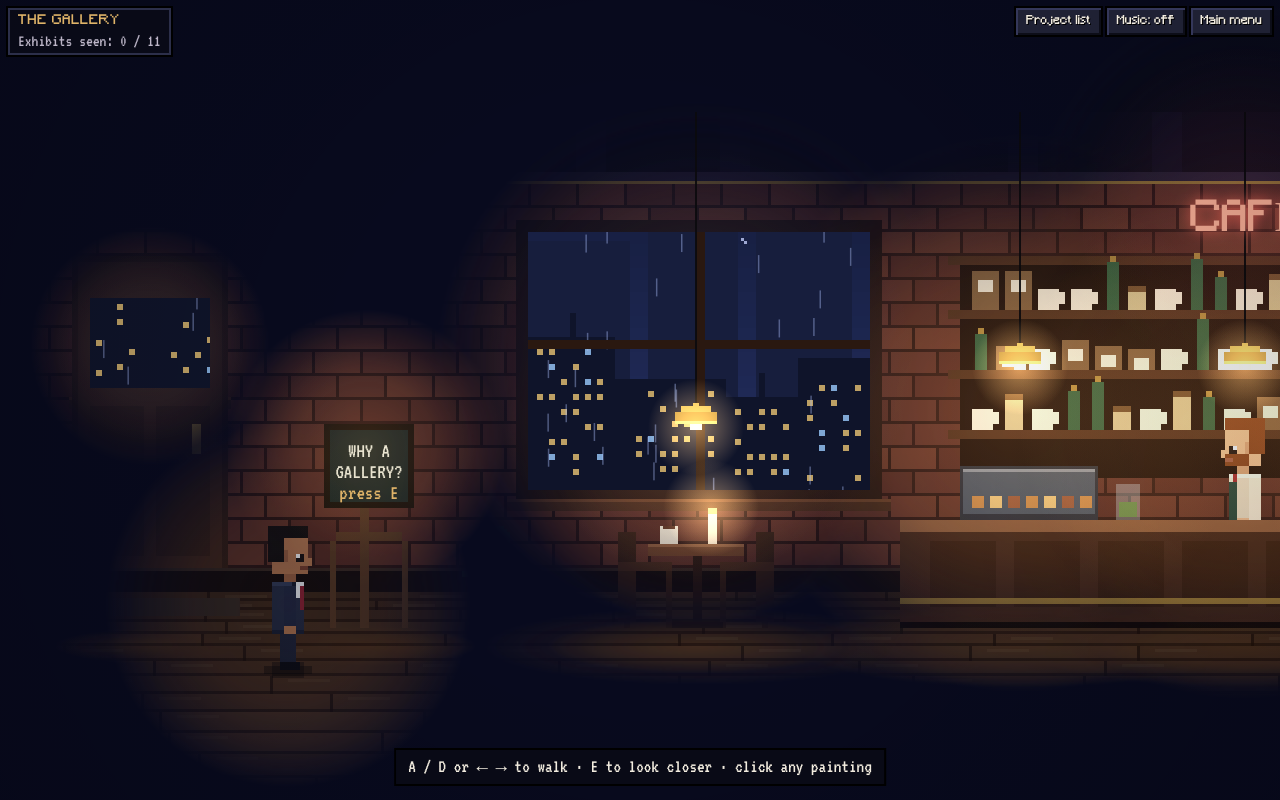
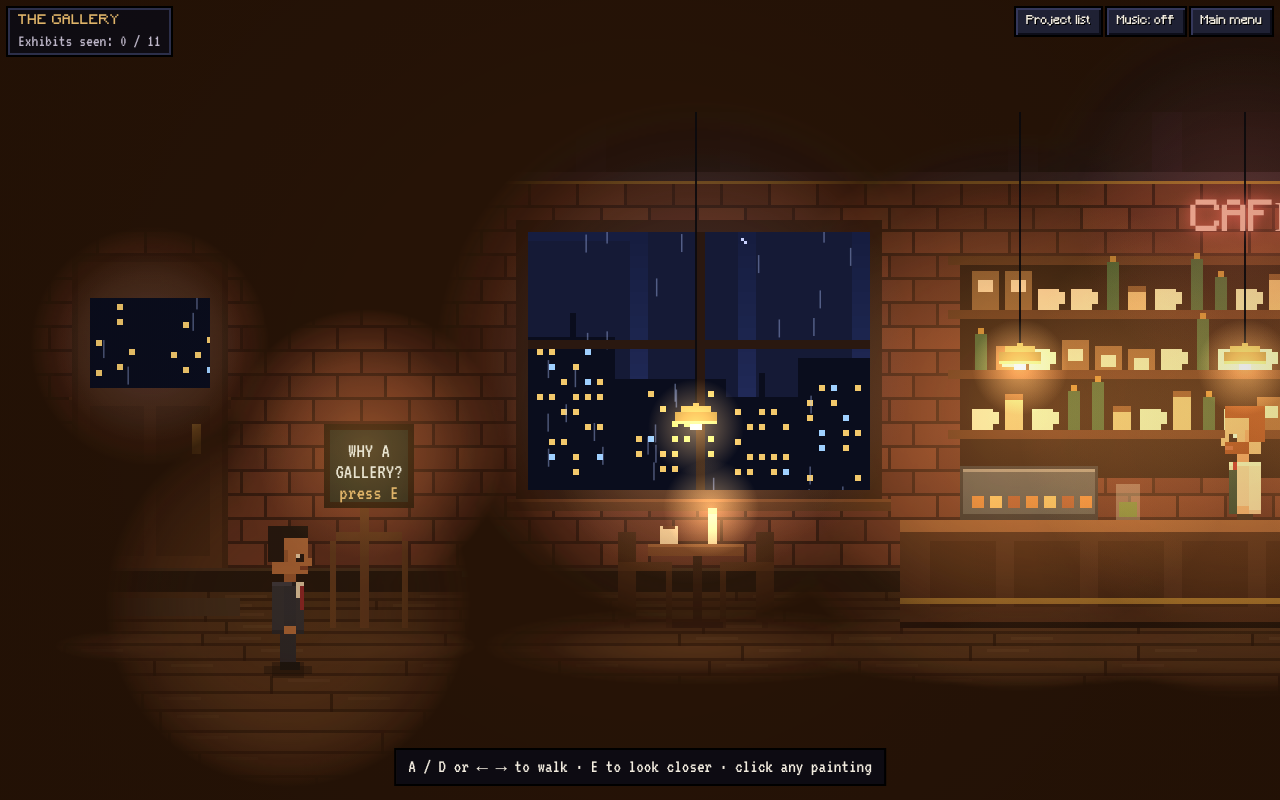
Before and after one commit to AZALAH/AZALAH.github.io, a plain HTML site: page gallery.html in a window 1280 px wide. Drawn offline with Linux system fonts and the light colour scheme; animation ran at ten frames a second.

Commit message:
Warm amber lighting pass for the gallery

```diff
--- a/gallery.html
+++ b/gallery.html
@@ -320,7 +320,7 @@ function drawWindowGlass(c,w,i){
   c.imageSmoothingEnabled=false;c.drawImage(city,w.x-off,w.y+w.h-130);c.drawImage(city,w.x-off+900,w.y+w.h-130);
   cityLights.forEach(([x,y,b])=>{let sx=w.x-off+x;if(sx<w.x-2)sx+=900;if(sx>w.x+w.w)return;const sy=w.y+w.h-130+y;if(sy<w.y)return;c.fillStyle=b?'#9fd0ff':'#f2c86b';c.fillRect(sx,sy,2,2)});
   if(i===1){disc(c,w.x+w.w-24,w.y+18,6,6,'#ece6c8');R(c,w.x+w.w-27,w.y+15,3,3,'#d6cfae')}
-  c.fillStyle='rgba(30,40,80,.25)';c.fillRect(w.x,w.y,w.w,w.h);
+
   if(!reduce){c.fillStyle='rgba(175,195,255,.4)';const n=Math.round(w.w*w.h/300);
     for(let k=0;k<n;k++){const x=w.x+hash(k,i+20)*w.w,y=w.y+((hash(i+40,k)*w.h+time*(100+hash(k,7)*50))%(w.h+10))-10;c.fillRect(x-(y-w.y)*.06,y,.5,6)}}
   c.restore();
@@ -412,7 +412,7 @@ function buildProps(){
   [[1396,1],[1560,-1]].forEach(([x,f])=>BACK.push(c=>{
     R(c,x-18,146,36,18,'#5a2a1e');R(c,x-16,148,32,8,'#6e3626');R(c,f>0?x-20:x+12,128,8,38,'#4a2219');R(c,f>0?x-20:x+12,128,8,2,'#6e3626');
     R(c,x-18,164,3,8,'#1a0c08');R(c,x+15,164,3,8,'#1a0c08')}));
-  BACK.push(c=>{R(c,1462,156,32,4,'#4a2c1b');R(c,1464,160,3,12,'#2e1c12');R(c,1489,160,3,12,'#2e1c12');R(c,1466,150,9,6,'#7a2e2e');R(c,1467,148,8,2,'#2e4a6a');R(c,1482,150,5,6,'#e9e1cf');R(c,1476,138,1,12,'#a8843a');R(c,1472,134,9,4,'#2e6a4a')});
+  BACK.push(c=>{R(c,1462,156,32,4,'#4a2c1b');R(c,1464,160,3,12,'#2e1c12');R(c,1489,160,3,12,'#2e1c12');R(c,1466,150,9,6,'#7a2e2e');R(c,1467,148,8,2,'#2e4a6a');R(c,1482,150,5,6,'#e9e1cf');R(c,1468,146,6,4,'#5a3a5a')});
   [1372,1586].forEach(x=>BACK.push(c=>{R(c,x-1,104,2,66,'#a8843a');R(c,x-6,169,12,3,'#1a120a')}));
   [1910,2390].forEach(x=>BACK.push(c=>{R(c,x-36,150,72,6,'#3a2a1e');R(c,x-36,150,72,1,'#5a4a3a');R(c,x-32,156,4,16,'#1e1610');R(c,x+28,156,4,16,'#1e1610')}));
   BACK.push(c=>{R(c,2616,140,28,32,'#2a2636');R(c,2616,140,28,2,'#4a4660');c.fillStyle='#d8d2c4';c.beginPath();c.moveTo(2618,140);c.quadraticCurveTo(2630,112,2642,140);c.fill();R(c,2618,138,24,4,'#c9c2b2')});
@@ -453,7 +453,7 @@ const LIGHTS=[
  {x:899,y:20,r:90,i:.5,c:0},{x:1057,y:20,r:90,i:.5,c:0},
  {x:1372,y:98,r:92,i:.9,c:0},{x:1850,y:20,r:110,i:.55,c:0},{x:2090,y:20,r:110,i:.55,c:0},{x:2330,y:20,r:110,i:.55,c:0},{x:2570,y:20,r:110,i:.55,c:0},{x:2210,y:180,r:500,i:.25,c:0},{x:1586,y:98,r:92,i:.9,c:0},{x:1476,y:136,r:40,i:.7,c:0}
 ];
-const GLOW=['255,170,90','90,130,255','255,90,120'];
+const GLOW=['255,165,80','120,150,255','255,110,110'];
 function artLights(){return ART.map(e=>{const r=artRect(e);return{x:e.cx,y:e.cy,r:Math.max(r.w,r.h)*.72+14,i:.97,c:0}})}
 
 function interactables(){
@@ -504,7 +504,7 @@ function draw(){
   ctx.imageSmoothingEnabled=false;
   BACK.forEach((d,i)=>{if(i)d(ctx)});
   const mdir=Math.abs(player.x-MASON_X)<60?'down':player.x<MASON_X?'left':'right';
-  drawSprite(ctx,MASON_X,150,mdir,0,false,PAL.mason);
+  drawSprite(ctx,MASON_X,146,mdir,0,false,PAL.mason);
   BACK[0](ctx);
   const near=nearest();
   const pdir=!player.moving&&near?'up':player.dir;
@@ -512,7 +512,7 @@ function draw(){
   FRONT.forEach(d=>d(ctx));
 
   const k=.5*S,ox=cam.x,oy=cam.y;
-  lx.globalCompositeOperation='source-over';lx.fillStyle='rgba(10,12,32,.46)';lx.fillRect(0,0,lm.width,lm.height);
+  lx.globalCompositeOperation='source-over';lx.fillStyle='rgba(26,12,6,.30)';lx.fillRect(0,0,lm.width,lm.height);
   lx.globalCompositeOperation='destination-out';
   const all=LIGHTS.concat(artLights(),[{x:player.x,y:FEET-22,r:60,i:.6},{x:MASON_X,y:120,r:60,i:.8}]);
   all.forEach((l,n)=>{const f=reduce?1:1+Math.sin(time*2.3+n)*.025;const sx=(l.x-ox)*k,sy=(l.y-oy)*k,sr=l.r*k*f;
@@ -520,9 +520,10 @@ function draw(){
     const g=lx.createRadialGradient(sx,sy,0,sx,sy,sr);g.addColorStop(0,`rgba(0,0,0,${l.i})`);g.addColorStop(.5,`rgba(0,0,0,${l.i*.7})`);g.addColorStop(1,'rgba(0,0,0,0)');lx.fillStyle=g;lx.fillRect(sx-sr,sy-sr,sr*2,sr*2);
     if(l.y<140){const fy=(178-oy)*k,fr=l.r*k*.8;lx.save();lx.translate(sx,fy);lx.scale(1,.18);const g2=lx.createRadialGradient(0,0,0,0,0,fr);g2.addColorStop(0,`rgba(0,0,0,${l.i*.55})`);g2.addColorStop(1,'rgba(0,0,0,0)');lx.fillStyle=g2;lx.fillRect(-fr,-fr,fr*2,fr*2);lx.restore()}});
   ctx.setTransform(1,0,0,1,0,0);ctx.imageSmoothingEnabled=true;ctx.drawImage(lm,0,0,W,H);
+  ctx.globalCompositeOperation='multiply';ctx.fillStyle='#ffdcae';ctx.fillRect(0,0,W,H);ctx.globalCompositeOperation='screen';ctx.fillStyle='rgba(255,150,60,.07)';ctx.fillRect(0,0,W,H);ctx.globalCompositeOperation='source-over';
   ctx.globalCompositeOperation='lighter';
   LIGHTS.forEach(l=>{const sx=(l.x-ox)*S,sy=(l.y-oy)*S,sr=l.r*S*.8;if(sx<-sr||sx>W+sr)return;
-    const g=ctx.createRadialGradient(sx,sy,0,sx,sy,sr);g.addColorStop(0,`rgba(${GLOW[l.c]},${.18*l.i})`);g.addColorStop(1,`rgba(${GLOW[l.c]},0)`);ctx.fillStyle=g;ctx.fillRect(sx-sr,sy-sr,sr*2,sr*2)});
+    const g=ctx.createRadialGradient(sx,sy,0,sx,sy,sr);g.addColorStop(0,`rgba(${GLOW[l.c]},${.30*l.i})`);g.addColorStop(1,`rgba(${GLOW[l.c]},0)`);ctx.fillStyle=g;ctx.fillRect(sx-sr,sy-sr,sr*2,sr*2)});
   ctx.setTransform(S,0,0,S,-cam.x*S,-cam.y*S);
   ART.forEach(e=>{const r=artRect(e);if(r.x+r.w<cam.x-40||r.x>cam.x+VW+40)return;const top=r.y-7;
     const g=ctx.createLinearGradient(0,top,0,r.y+r.h+10);g.addColorStop(0,'rgba(255,225,160,.20)');g.addColorStop(1,'rgba(255,225,160,0)');
@@ -557,7 +558,7 @@ function draw(){
     ctx.fillStyle='#141624';ctx.textBaseline='middle';ctx.textAlign='center';ctx.fillText(masonBubble.text,bx,by-7.3);ctx.textAlign='left'}
 
   ctx.setTransform(1,0,0,1,0,0);
-  const vg=ctx.createRadialGradient(W/2,H/2,Math.min(W,H)*.35,W/2,H/2,Math.max(W,H)*.75);vg.addColorStop(0,'rgba(0,0,0,0)');vg.addColorStop(1,'rgba(2,2,10,.28)');ctx.fillStyle=vg;ctx.fillRect(0,0,W,H);
+  const vg=ctx.createRadialGradient(W/2,H/2,Math.min(W,H)*.35,W/2,H/2,Math.max(W,H)*.75);vg.addColorStop(0,'rgba(0,0,0,0)');vg.addColorStop(1,'rgba(20,8,2,.22)');ctx.fillStyle=vg;ctx.fillRect(0,0,W,H);
 
   const n=paused?null:near,pr=document.getElementById('prompt'),ab=document.getElementById('aBtn');
   if(n){pr.hidden=false;pr.innerHTML='<kbd>'+(touchMode?'A':'E')+'</kbd>'+(n.mason?'Talk to Mason':esc(n.e.title));
```
